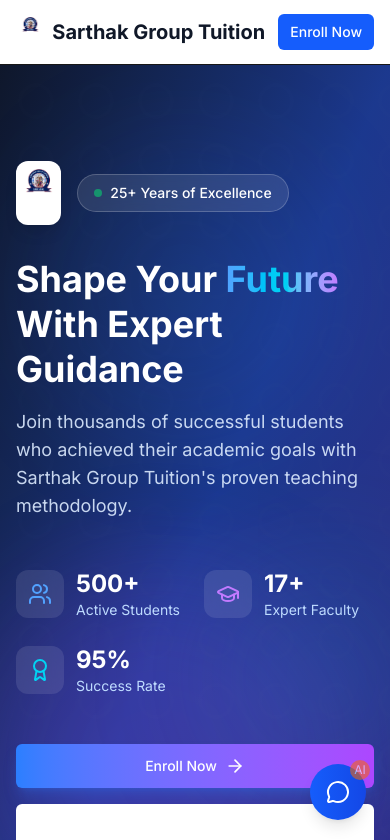
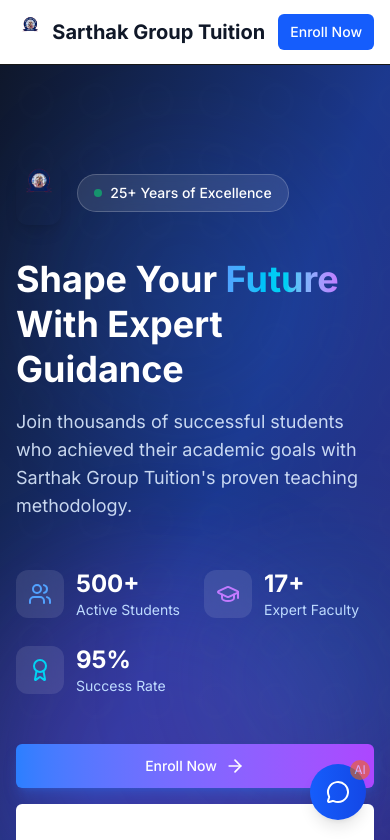
Before and after one commit to Milipatel3110/Sarthak-Group-Tuition-Website, a Next.js app: page / in a window 390 px wide. Shown: the top 840 px of the page. Built offline with nearby package versions, Linux system fonts and the light colour scheme.

Commit message:
Update logo path and footer contact details
- Changed logo from JPG to PNG format
- Updated logo path in header and hero section
- Updated phone number in footer (9925621963)
- Removed old phone number (7984433287)

```diff
--- a/src/app/page.tsx
+++ b/src/app/page.tsx
@@ -25,7 +25,7 @@
               {/* Logo and Badge */}
               <div className="flex items-center gap-4">
                 <img
-                  src="/logo.jpg"
+                  src="/logo.png"
                   alt="Sarthak Group Tuition Logo"
                   className="h-16 w-auto rounded-xl shadow-lg"
                 />
--- a/src/components/layout/footer.tsx
+++ b/src/components/layout/footer.tsx
@@ -73,7 +73,7 @@
               </li>
               <li className="flex items-center space-x-2">
                 <Phone className="h-5 w-5 text-blue-400" />
-                <span>+91 7984433287</span>
+                <span>+91 9925621963</span>
               </li>
               <li className="flex items-center space-x-2">
                 <Mail className="h-5 w-5 text-blue-400" />
--- a/src/components/layout/header.tsx
+++ b/src/components/layout/header.tsx
@@ -16,7 +16,7 @@
       <div className="container mx-auto flex h-16 items-center justify-between px-4">
         <Link href="/" onClick={scrollToTop} className="flex items-center space-x-2">
           <img
-            src="/logo.jpg"
+            src="/logo.png"
             alt="Sarthak Group Tuition Logo"
             className="h-10 w-auto"
           />
```
Also changed, not shown: public/logo.png (added).
